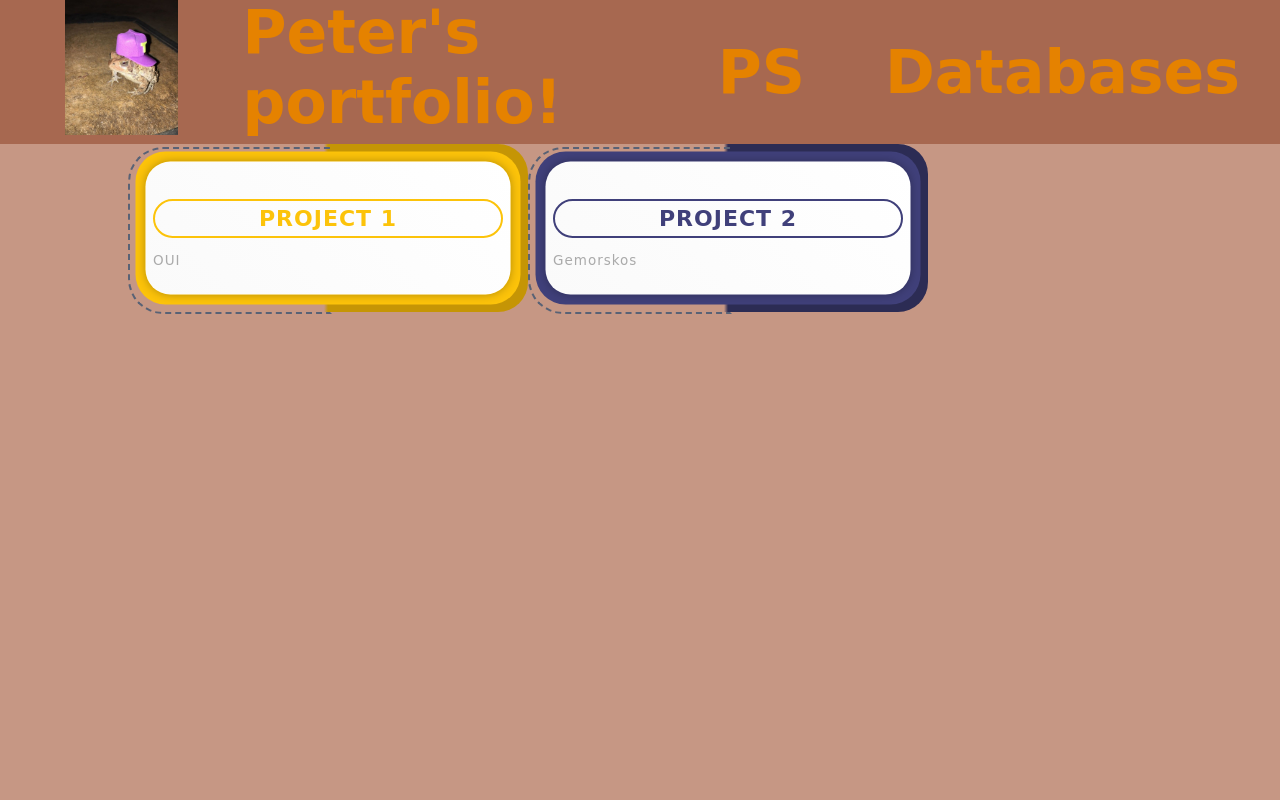
After one commit to PJMoller/PJMoller.github.io, a PHP site: page /projecten.html in a window 1280 px wide. The commit adds this page. Run offline with PHP 8.4, Linux system fonts and the light colour scheme.

Commit message:
Projecten toegevoegd

```diff
--- /dev/null
+++ b/projecten.html
@@ -0,0 +1,62 @@
+<!DOCTYPE html>
+<html lang="en">
+<head>
+    <meta charset="UTF-8">
+    <meta name="viewport" content="width=device-width, initial-scale=1.0">
+    <title>Portfolio</title>
+    <link rel="icon" href="./img/frog-spinning.gif" type="image/gif"/>
+    <link rel="stylesheet" href="./CSS/style.css">
+</head>
+<body>
+    <header>
+        <div class="logo">
+            <a href="index.html"><img src="./img/logo.jpg" alt="Logo"></a>
+            <h1>Peter's portfolio!</h1>
+        </div>
+            <nav>
+                <ul>
+                    <li><a href="PS.html">PS</a></li>
+                    <li><a href="Database.php">Databases</a></li>
+                </ul>
+            </nav>
+    </header>
+    <main>
+        <div class="container">
+            <div class="row">
+                <a href="OUI/website.html">
+                    <div class="col-md-3 col-sm-6">
+                        <div class="serviceBox">
+                            <div class="service-icon">
+                                <span><i class="fa fa-globe"></i></span>
+                            </div>
+                            <h3 class="title">Project 1</h3>
+                            <p class="description">OUI</p>
+                        </div>
+                    </div>
+                </a>
+            </div>
+            <div class="row">
+                <a href="gemorskos.html">
+                    <div class="col-md-3 col-sm-6">
+                        <div class="serviceBox purple">
+                            <div class="service-icon">
+                                <span><i class="fa fa-globe"></i></span>
+                            </div>
+                            <h3 class="title">Project 2</h3>
+                            <p class="description">Gemorskos</p>
+                        </div>
+                    </div>
+                </a>
+            </div>
+        </div>
+    </main>
+
+    <footer>
+
+
+    </footer>
+
+
+
+</body>
+</html>
```
Also changed, not shown: PS.html (+4 -4 lines), gemorskos.html (added, +35 -0 lines), CSS/style.css (line endings or trailing spaces).
